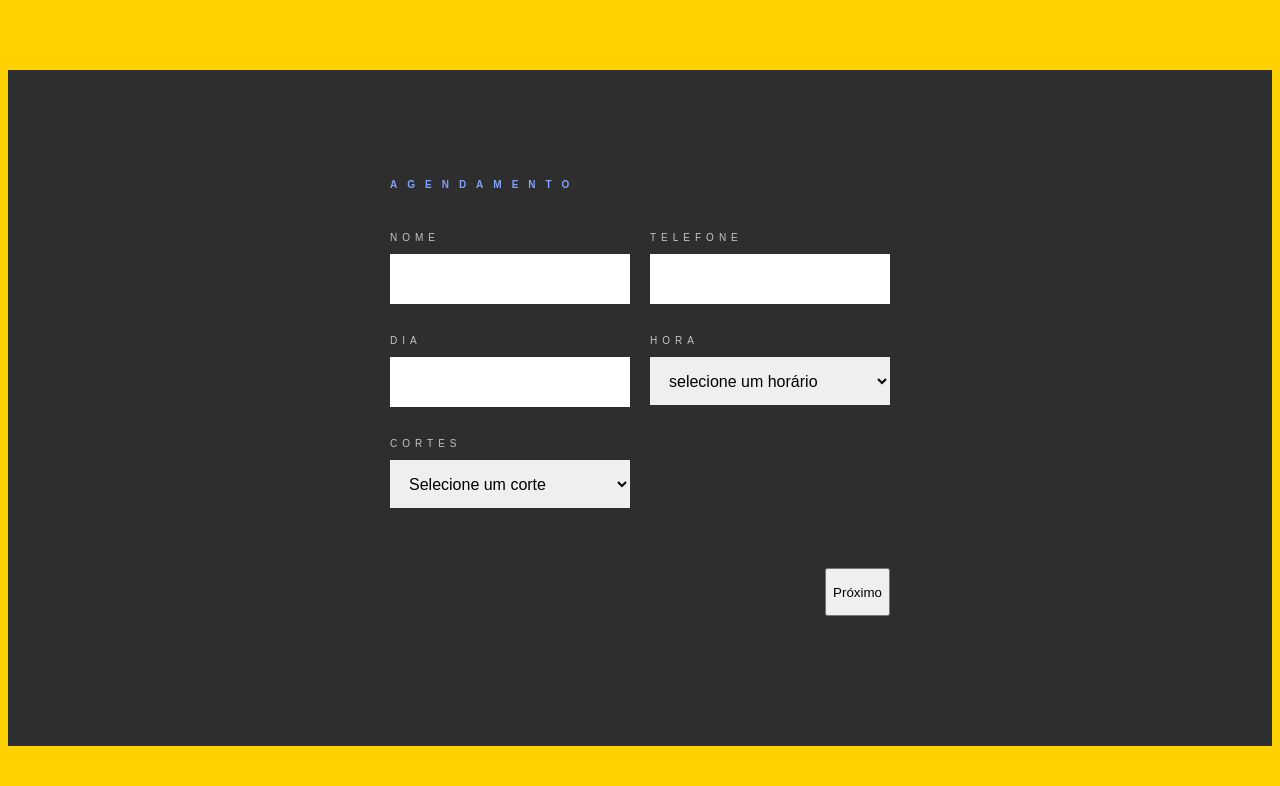
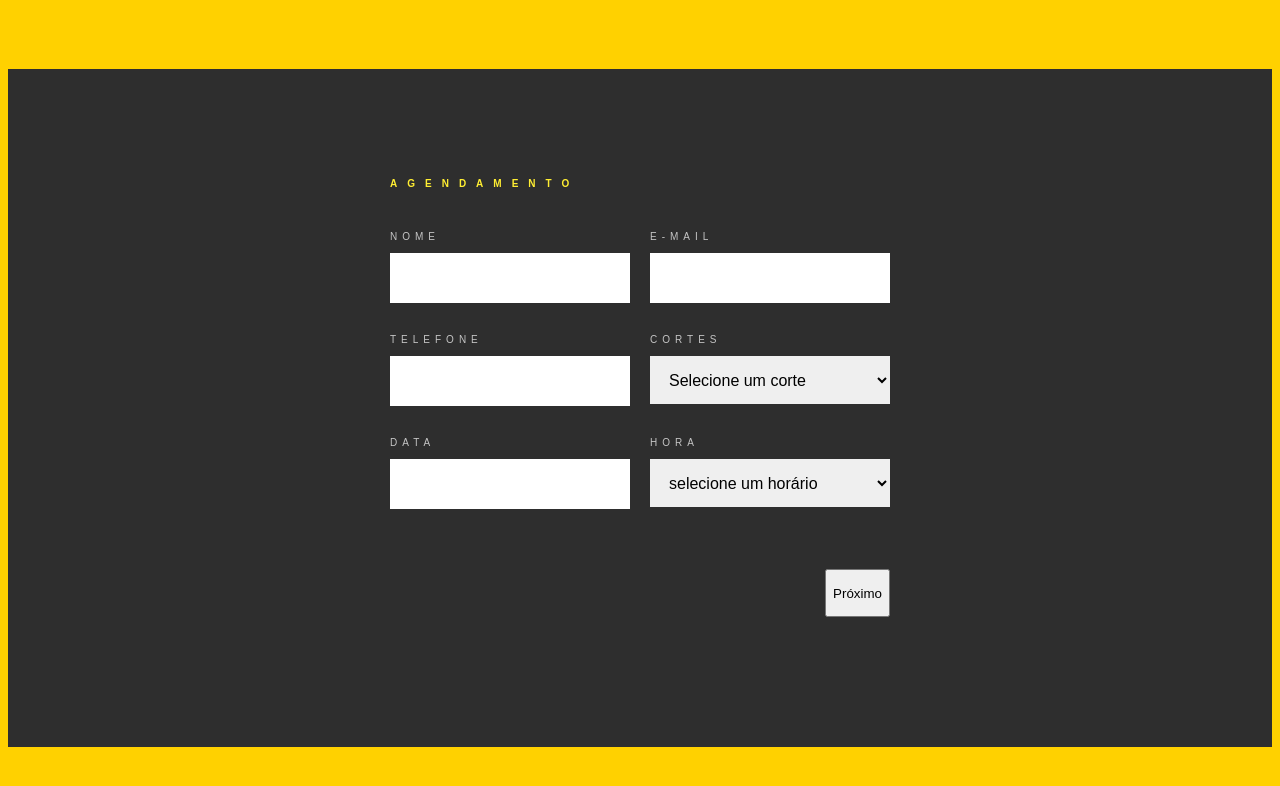
Before and after one commit to Samuel88559/Barbearia-agendamentos, a plain HTML site: page agendamento.html in a window 1280 px wide. Drawn offline with Linux system fonts and the light colour scheme.

Commit message:
Atualizei as pasrtes do agendamento para bater com o banco de dados

```diff
--- a/agendamento.html
+++ b/agendamento.html
@@ -14,39 +14,20 @@
         <div class="container">
             <h2>Agendamento</h2>
             <div class="form">
+
                 <div class="item-form">
                     <label for="nome">Nome</label>
                     <input type="text" id="nome">
                 </div>
 
                 <div class="item-form">
-                    <label for="telefone">Telefone</label>
-                    <input type="text" id="telefone">
+                    <label for="e-mail">E-mail</label>
+                    <input type="email" id="e-mail">
                 </div>
 
                 <div class="item-form">
-                    <label for="dia">Dia</label>
-                    <input type="text" id="dia">
-                </div>
-
-                <div class="item-form">
-                    <label for="hora">Hora</label>
-                    <select id ="hora">
-                        <option value="">selecione um horário</option>
-                        <option>7:00 - 7:50</option>
-                        <option>7:50 - 8:40</option>
-                        <option>8:40 - 9:30</option>
-                        <option>9:30 - 10:20</option>
-                        <option>10:20 - 11:10</option>
-                        <option>11:10 - 12:00</option>
-                        <option>13:00 - 13:50</option>
-                        <option>13:50 - 14:40</option>
-                        <option>14:40 - 15:30</option>
-                        <option>15:30 - 16:20</option>
-                        <option>16:20 - 17:10</option>
-                        <option>17:10 - 18:00</option>
-                        <option> 18:00 - 18:50</option>
-                    </select>
+                    <label for="telefone">Telefone</label>
+                    <input type="text" id="telefone">
                 </div>
 
                 <div class="item-form">
@@ -63,6 +44,29 @@
                         </select>
                 </div>
 
+                <div class="item-form">
+                    <label for="data">Data</label>
+                    <input type="text" id="data">
+                </div>
+
+                <div class="item-form">
+                    <label for="hora">Hora</label>
+                    <select id ="hora">
+                        <option value="">selecione um horário</option>
+                        <option>7:00 - 8:00</option>
+                        <option>8:00 - 9:00</option>
+                        <option>9:00 - 10:00</option>
+                        <option>10:00 - 11:00</option>
+                        <option>11:00 - 12:00</option>
+                        <option>13:00 - 14:00</option>
+                        <option>14:00 - 15:00</option>
+                        <option>15:00 - 16:00</option>
+                        <option>16:00 - 17:00</option>
+                        <option>17:00 - 18:00</option>
+                        <option>18:00 - 19:00</option>
+                    </select>
+                </div>
+
                 <div class="form-buttons">
                     <button class="btn">Próximo</button>
                 </div>
--- a/style.css
+++ b/style.css
@@ -107,7 +107,7 @@ body{
 }
 
 .contact-form h2{
-    color: #81a3fe;
+    color: #ffee32;
     font-size: 10px;
     text-transform: uppercase;
     letter-spacing: 10px;
```
